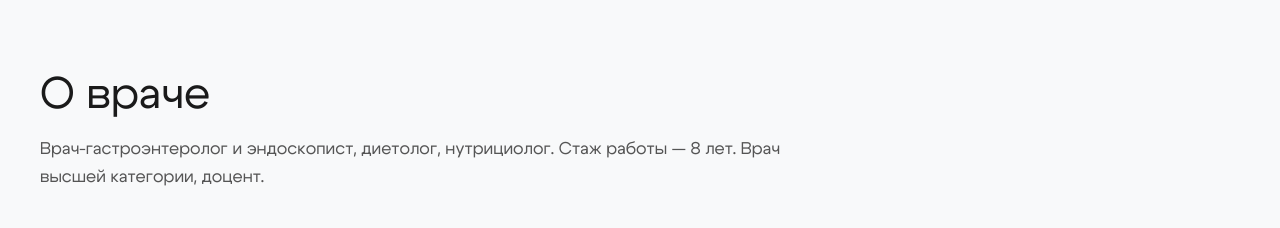
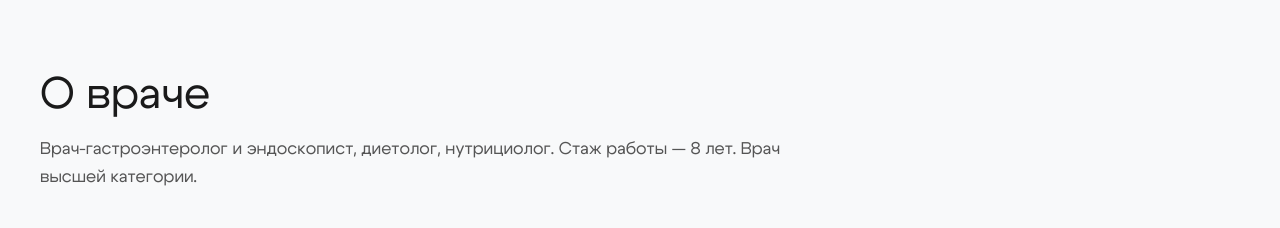
Before and after one commit to maxxmoto/gondusov, a React (Vite) app: page / in a window 1280 px wide. Shown: the part 980-1208 px from the top of the page. Built offline with nearby package versions, Linux system fonts and the light colour scheme; grey boxes are pictures that could not be loaded.

Commit message:
Remove 'доцент' mentions

```diff
--- a/src/App.tsx
+++ b/src/App.tsx
@@ -277,7 +277,7 @@ function App() {
       <section className="about-section" id="about">
         <div className="about-container">
           <h2 className="section-title fade-in">О враче</h2>
-          <p className="about-intro fade-in">Врач-гастроэнтеролог и эндоскопист, диетолог, нутрициолог. Стаж работы — 8 лет. Врач высшей категории, доцент.</p>
+          <p className="about-intro fade-in">Врач-гастроэнтеролог и эндоскопист, диетолог, нутрициолог. Стаж работы — 8 лет. Врач высшей категории.</p>
 
           {/* Timeline */}
           <div className="timeline fade-in">
```
